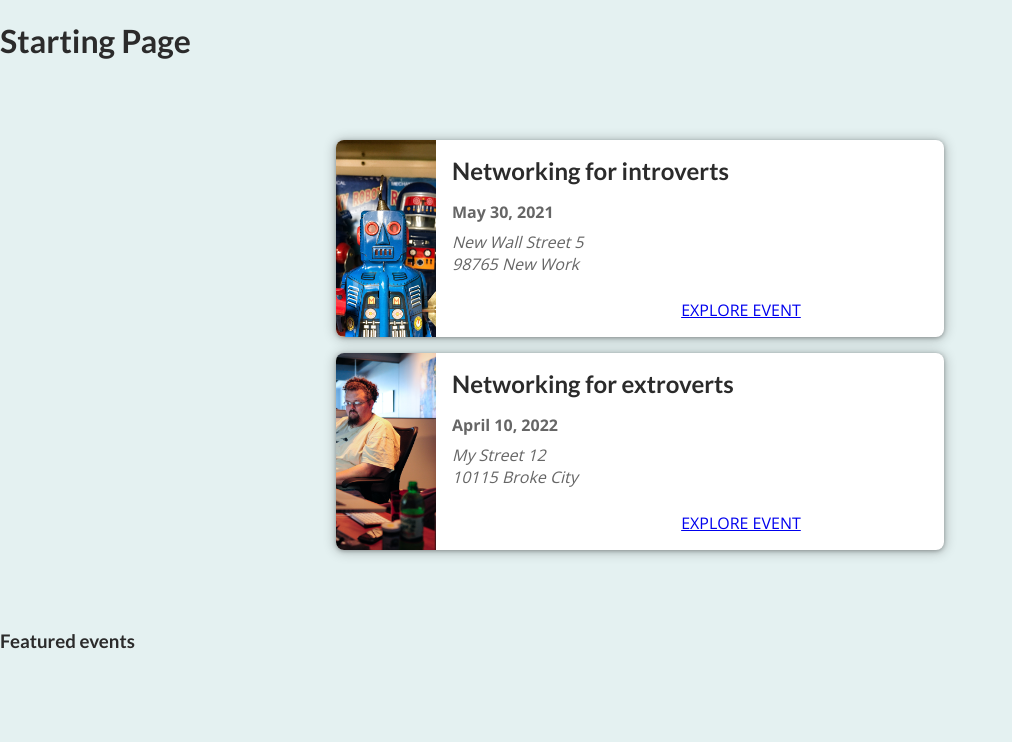
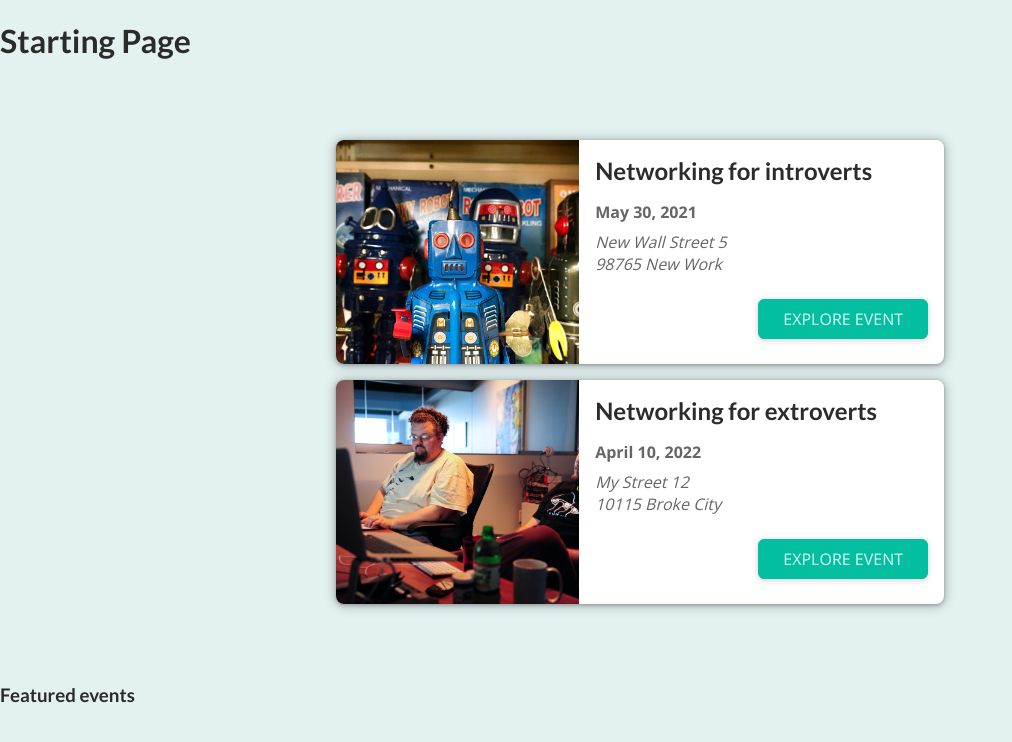
Before and after one commit to josepagan/events, a Next.js app: page / in a window 1280 px wide. Shown: the top 742 px of the page, without its empty margins (0-1012 px from the left). Built offline with nearby package versions, Linux system fonts and the light colour scheme.

Commit message:
button element created styled and added to eventItem

```diff
--- a/components/events/EventItem.js
+++ b/components/events/EventItem.js
@@ -1,6 +1,7 @@
 import Image from "next/image";
 import Link from "next/link";
 import classes from "./EventItem.module.css";
+import Button from '../ui/Button'
 
 const EventItem = (props) => {
   const { title, image, date, location, id } = props;
@@ -14,7 +15,10 @@
   const eventDetailsLink = `/events/${id}`;
   return (
     <li className={classes.item}>
-      <Image src={"/" + image} alt={title} height="100" width="100" />
+
+      <img src={"/" + image} alt={title}
+        // height="100%" width="200%"
+      />
       <div className={classes.content}>
         <div className={classes.summary}>
           <h2>{title}</h2>
@@ -26,7 +30,7 @@
           </div>
         </div>
         <div className={classes.actions}>
-          <Link href={eventDetailsLink}>EXPLORE EVENT</Link>
+          <Button link={eventDetailsLink}>EXPLORE EVENT</Button>
         </div>
       </div>
     </li>
--- /dev/null
+++ b/components/ui/Button.js
@@ -0,0 +1,12 @@
+import Link from "next/link";
+import styles from "./Button.module.css";
+
+const Button = ({ children, link }) => {
+  return (
+    <Link href={link}>
+      <a className={styles.btn}>{children}</a>
+    </Link>
+  );
+};
+
+export default Button;
--- /dev/null
+++ b/components/ui/Button.module.css
@@ -0,0 +1,18 @@
+.btn {
+  text-decoration: none;
+  cursor: pointer;
+  font: inherit;
+  background-color: #03be9f;
+  border: 1px solid #03be9f;
+  border-radius: 6px;
+  color: #dafff7;
+  padding: 0.5rem 1.5rem;
+  text-align: center;
+  box-shadow: 0 1px 6px rgba(0, 0, 0, 0.2);
+}
+
+.btn:hover,
+.btn:active {
+  background-color: #02afa1;
+  border-color: #02afa1;
+}
```
